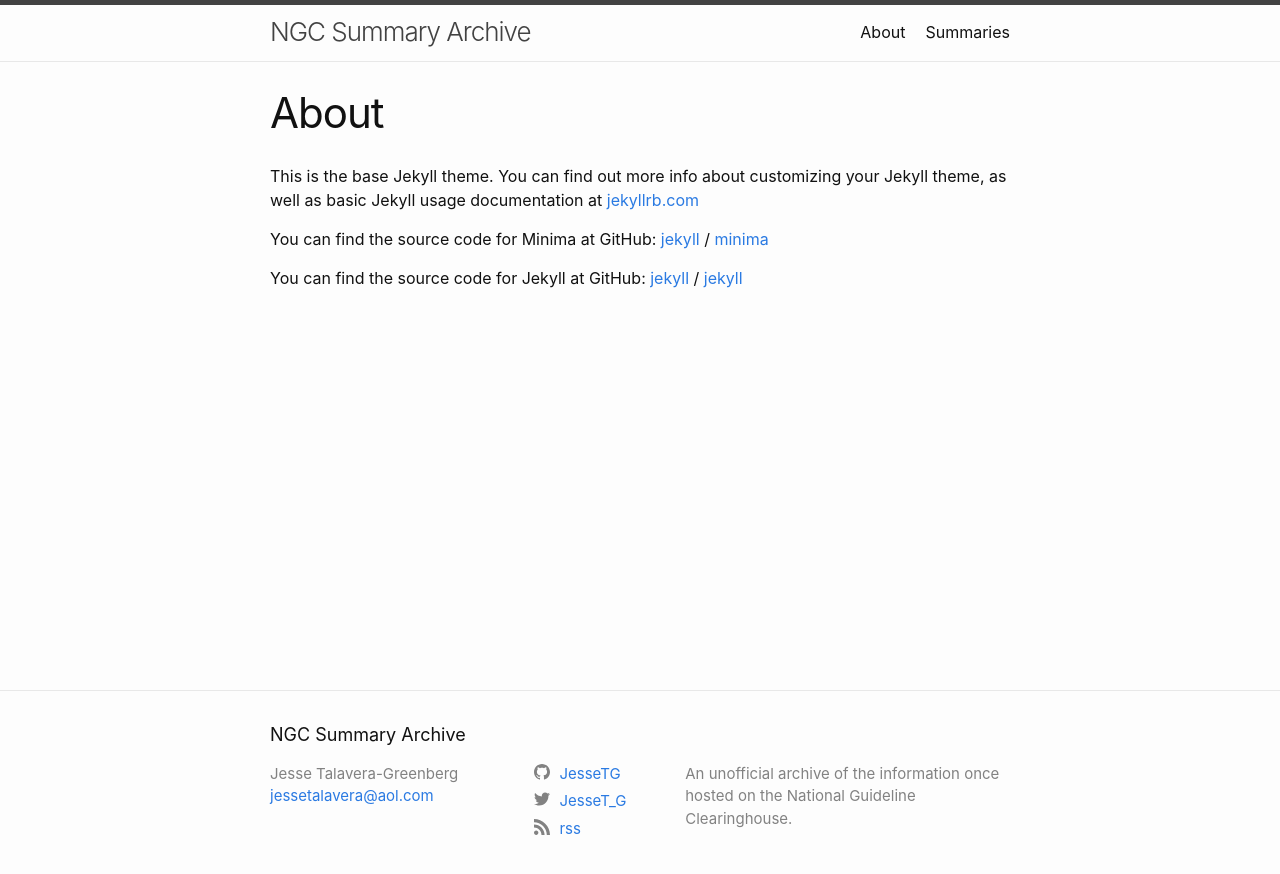
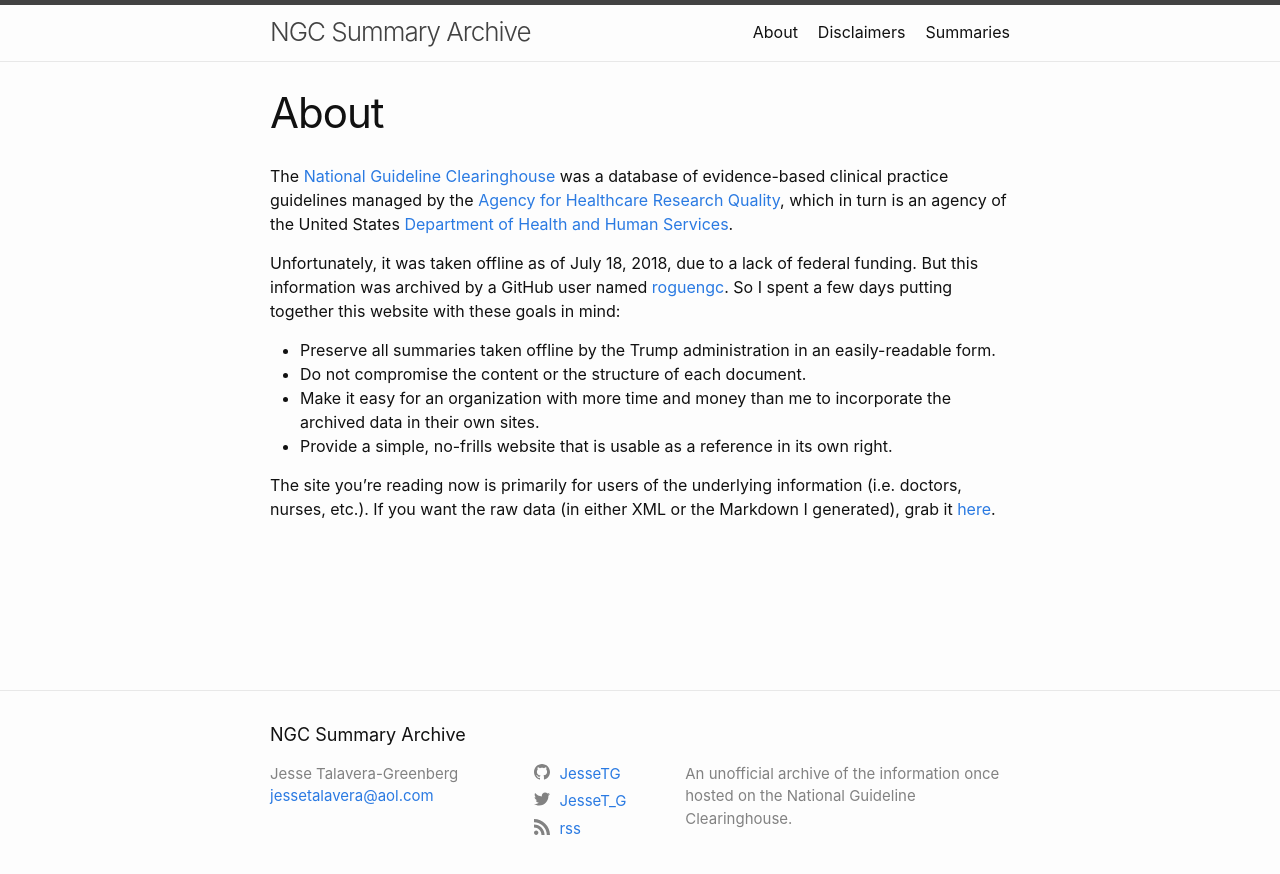
Before and after one commit to JesseTG/ngc-archive, a Jekyll site: the page built from about.md, in a window 1280 px wide. Shown: the top 874 px of the page. Built offline with Jekyll 4.4.1, drawn with Linux system fonts in a browser that asks for light colours.

Commit message:
Add about and disclaimer pages

```diff
--- a/about.md
+++ b/about.md
@@ -4,15 +4,13 @@
 permalink: /about/
 ---
 
-This is the base Jekyll theme. You can find out more info about customizing your Jekyll theme, as well as basic Jekyll usage documentation at [jekyllrb.com](https://jekyllrb.com/)
+The [National Guideline Clearinghouse](http://www.guideline.gov) was a database of evidence-based clinical practice guidelines managed by the [Agency for Healthcare Research Quality](https://www.ahrq.gov), which in turn is an agency of the United States [Department of Health and Human Services](https://www.hhs.gov).
 
-You can find the source code for Minima at GitHub:
-[jekyll][jekyll-organization] /
-[minima](https://github.com/jekyll/minima)
+Unfortunately, it was taken offline as of July 18, 2018, due to a lack of federal funding.  But this information was archived by a GitHub user named [roguengc](https://github.com/roguengc).  So I spent a few days putting together this website with these goals in mind:
 
-You can find the source code for Jekyll at GitHub:
-[jekyll][jekyll-organization] /
-[jekyll](https://github.com/jekyll/jekyll)
+- Preserve all summaries taken offline by the Trump administration in an easily-readable form.
+- Do not compromise the content or the structure of each document.
+- Make it easy for an organization with more time and money than me to incorporate the archived data in their own sites.
+- Provide a simple, no-frills website that is usable as a reference in its own right.
 
-
-[jekyll-organization]: https://github.com/jekyll
+The site you're reading now is primarily for users of the underlying information (i.e. doctors, nurses, etc.).  If you want the raw data (in either XML or the Markdown I generated), grab it [here](https://github.com/JesseTG/ngc_dump).
```
Also changed, not shown: disclaimers.md (added, +14 -0 lines).
